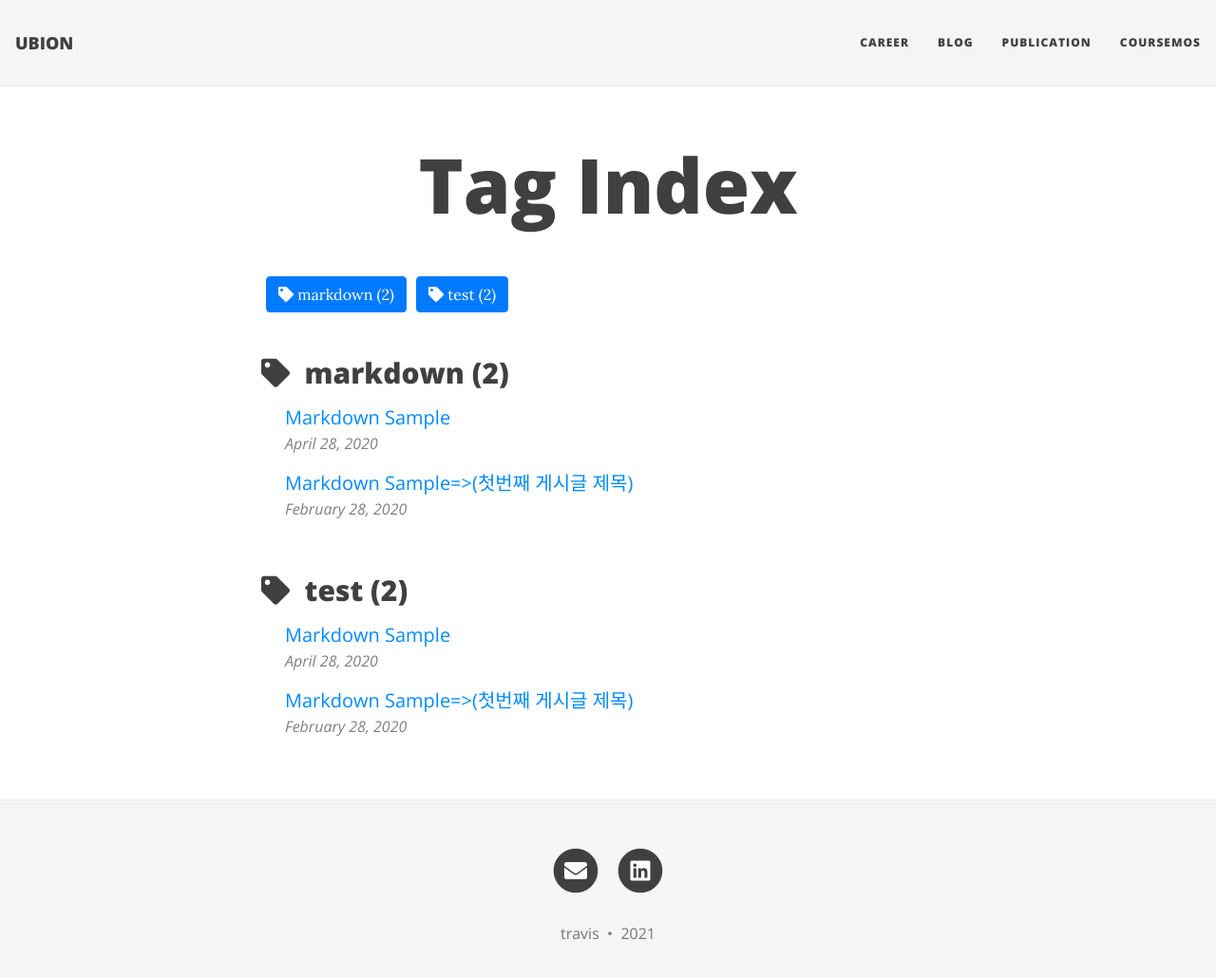
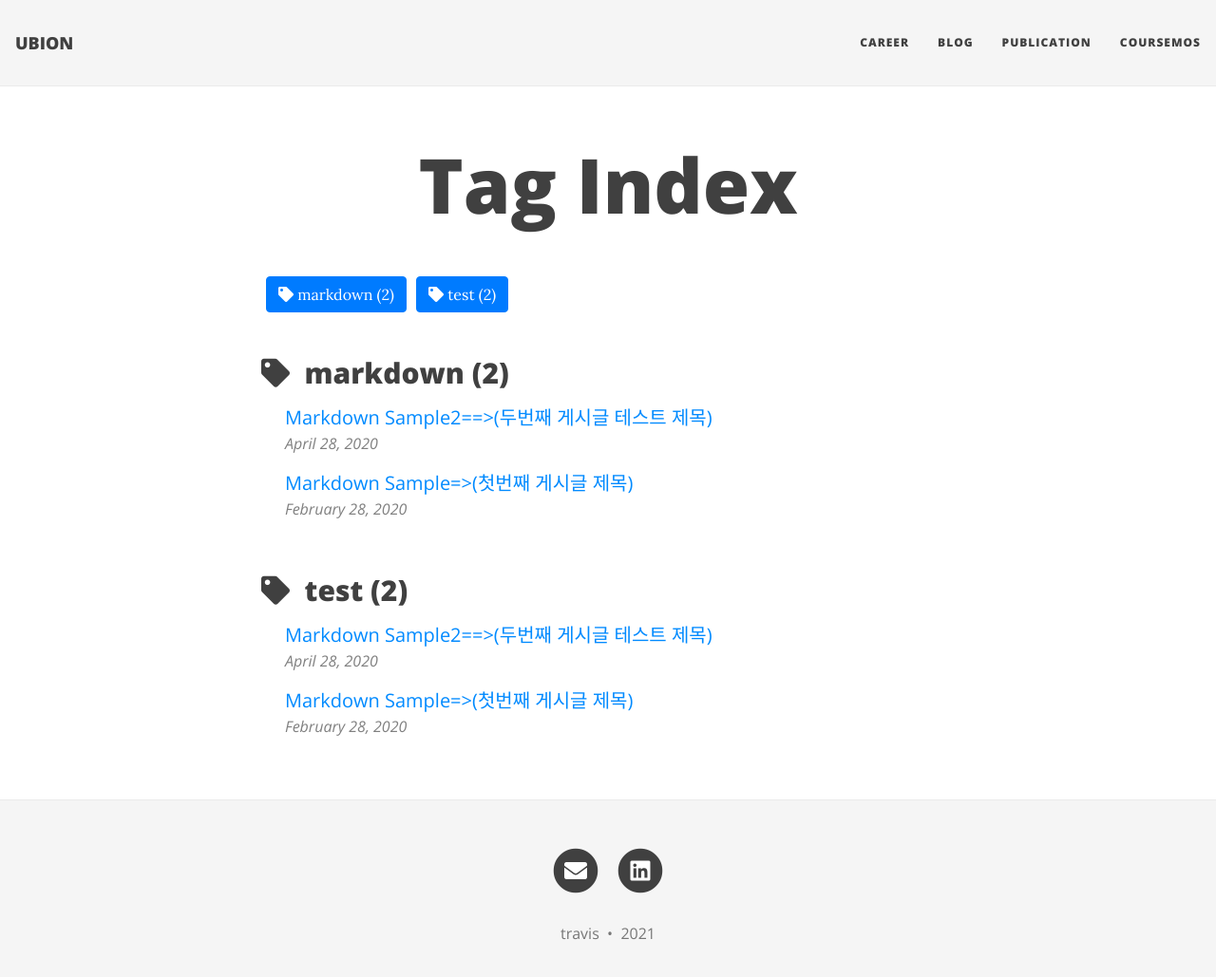
Before and after one commit to techubion/techubion.github.io-backup, a Jekyll site: the page built from tags.html, in a window 1280 px wide and 1045 px high. Shown: the top 1029 px of the window at 95% size. Built offline with Jekyll 4.4.1, drawn with Linux system fonts in a browser that asks for light colours; nearby versions of some CDN libraries; some of the changed lines change nothing that is shown.

Commit message:
Update 2020-04-28-test2-markdown.md

```diff
--- a/blog/_posts/2020-04-28-test2-markdown.md
+++ b/blog/_posts/2020-04-28-test2-markdown.md
@@ -1,6 +1,6 @@
 ---
 layout: post
-title: Markdown Sample
+title: Markdown Sample2==>(두번째 게시글 테스트 제목)
 subtitle: Each post also has a subtitle
 gh-repo:
 gh-badge: [star, fork, follow]
@@ -23,14 +23,6 @@ Here's a useless table:
 | Seven | Eight | Six |
 | Two | Three | One |
 
-
-How about a yummy crepe?
-
-![Crepe](https://s3-media3.fl.yelpcdn.com/bphoto/cQ1Yoa75m2yUFFbY2xwuqw/348s.jpg)
-
-It can also be centered!
-
-![Crepe](https://s3-media3.fl.yelpcdn.com/bphoto/cQ1Yoa75m2yUFFbY2xwuqw/348s.jpg){: .mx-auto.d-block :}
 
 Here's a code chunk:
 
```
